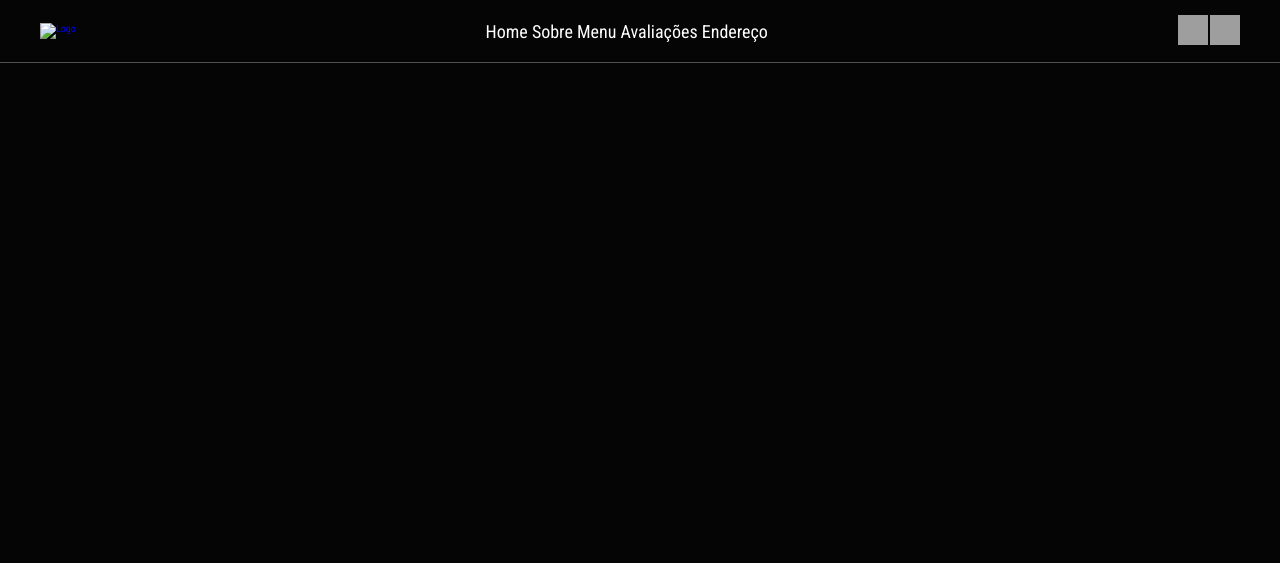
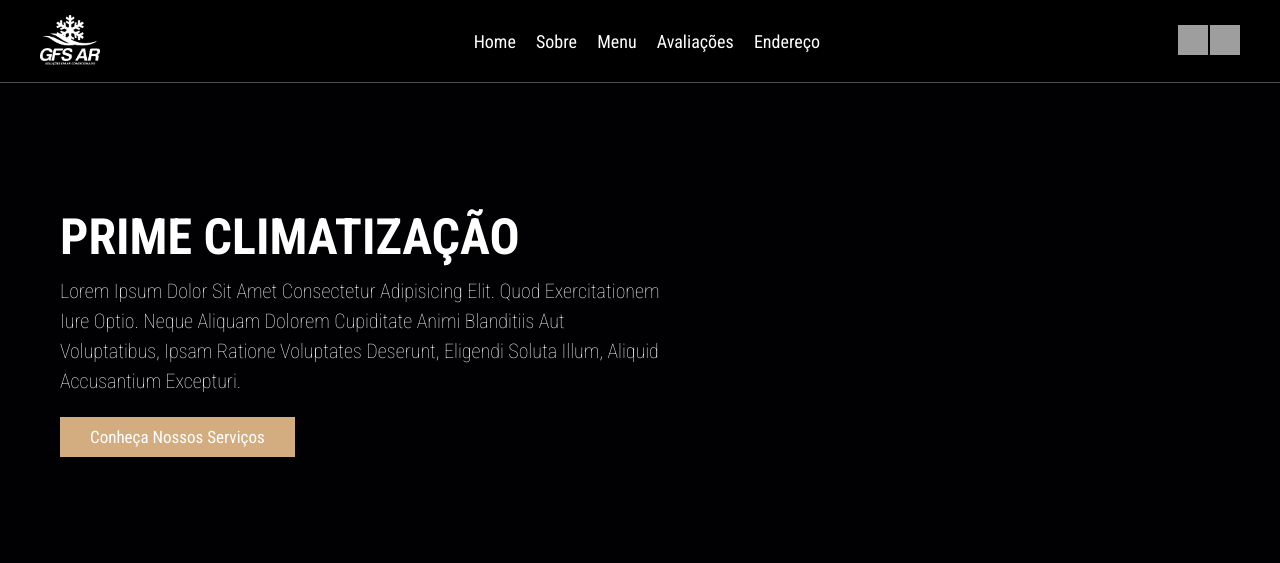
Before and after one commit to 124578158/Sistema-Pai, a plain HTML site: page index.html in a window 1280 px wide. Drawn offline with Linux system fonts and the light colour scheme; grey boxes are pictures that could not be loaded.

Commit message:
novos arquivos adicionados

```diff
--- a/index.html
+++ b/index.html
@@ -4,31 +4,46 @@
     <meta charset="UTF-8" />
     <meta name="viewport" content="width=device-width, initial-scale=1.0" />
     <link rel="stylesheet" href="style.css" />
+
     <link rel="preconnect" href="https://fonts.googleapis.com">
 <link rel="preconnect" href="https://fonts.gstatic.com" crossorigin>
 <link href="https://fonts.googleapis.com/css2?family=Roboto+Condensed:ital,wght@0,100..900;1,100..900&display=swap" rel="stylesheet">
     <title>Prime Climatização</title>
   </head>
   <body>
+
+
     <header class="header">
       <section>
       <a href="#" class="logo">
-        <img src="img/" alt="logo" />
+        <img src="img/LOGO BRANCA FUNDO TRANSPARENTE.png" alt="logo" />
 
         <nav class="navbar">
-          <a hferf="#">     Home </a>
 
-          <a hferf="#"> sobre </a>
+          <a hferf="#">Home </a>
+          <a hferf="#">sobre </a>
           <a hferf="#">Menu </a>
           <a hferf="#">Avaliações   </a>
           <a hferf="#">Endereço </a>
+
         </nav>
         <div class="icons">
-         <img width="30" height="30" src="https://img.icons8.com/ios-filled/50/FFFFFF/search--v1.png" alt="search--v1"/>
+
+          <img width="30" height="30" src="https://img.icons8.com/ios-filled/50/FFFFFF/search--v1.png" alt="search--v1"/>
           <img width="30" height="30" src="https://img.icons8.com/ios-glyphs/30/FFFFFF/shopping-cart--v1.png" alt="shopping-cart--v1"/>
+
         </div>
-     </section>
-      </a>
-    </header>
+   </header>
+
+    <div class="home-container">
+        <section id="#home">
+          <div class="content">
+            <h3>PRIME CLIMATIZAÇÃO </h3>
+            <P>Lorem ipsum dolor sit amet consectetur adipisicing elit. Quod exercitationem iure optio. Neque aliquam dolorem cupiditate animi blanditiis aut voluptatibus, ipsam ratione voluptates deserunt, eligendi soluta illum, aliquid accusantium excepturi.</P>
+            <a href="#" class="btn">Conheça nossos serviços</a>
+            </div>
+
+        </section>
+    </div>
   </body>
 </html>
--- a/style.css
+++ b/style.css
@@ -1,7 +1,7 @@
 :root {
   --main-color: #d3ad7f;
-  --black: #000000;
-  --bg: #000000fa;
+  --black: #13131a;
+  --bg: #010103;
   --border: 0.1rem solid rgba(255, 255, 255, 0.3);
   font-size: 10px;
 }
@@ -13,7 +13,7 @@
   border: none;
   text-decoration: none;
   text-transform: capitalize;
-  transition: 0.2 linear;
+  transition: 0.2s linear;
   font-family: "Roboto Condensed", sans-serif;
 }
 body {
@@ -24,6 +24,10 @@ section {
   padding: 3rem 2rem;
   margin: 0 auto;
   max-width: 1200px;
+}
+.logo img {
+  width: 60px;
+  height: 50px;
 }
 
 .header {
@@ -42,8 +46,8 @@ section {
   padding-bottom: 1.5rem;
 }
 
-.navbar {
-  margin: 0 1 rem;
+.navbar a {
+  margin: 0.8rem;
   font-size: 1.8rem;
   color: #fff;
 }
@@ -54,3 +58,83 @@ section {
   padding-bottom: 0.5rem;
   font-size: 2rem;
 }
+
+.btn {
+  background-color: var(--main-color);
+  color: #fff;
+  padding: 1 3rem;
+  font-size: 1 7rem;
+  cursor: pointer;
+}
+
+.home-container {
+  color: #fff;
+  padding-top: 10rem;
+  max-width: 1200px;
+  margin: 0 auto;
+  padding-left: 2rem; /* ADICIONADO */
+  padding-right: 2rem; /* ADICIONADO */
+}
+.home-container section {
+  display: flex;
+  align-items: center;
+  min-height: 50vh;
+}
+
+.home .content {
+  max-width: 60rem;
+  text-align: left; /* ALTERADO (era center) */
+}
+
+.content {
+  max-width: 60rem;
+  font-size: 40px;
+  text-align: left; /* ADICIONADO */
+}
+
+.content h3 {
+  color: #fff;
+  font-size: 5rem;
+  text-align: left; /* ADICIONADO */
+}
+.content p {
+  color: #fff;
+  font-size: 2rem;
+  font-weight: 100;
+  line-height: 1.5;
+  padding: 1rem 0;
+  text-align: left;
+}
+.icons img:hover {
+  width: 40px;
+  height: 40px;
+}
+
+.btn {
+  background: var(--main-color);
+  color: #fff;
+  padding: 1rem 3rem;
+  font-size: 1.7rem;
+  cursor: pointer;
+  margin-top: 1rem;
+}
+.home-container {
+  background: url("");
+  height: 100vh;
+  text-align: eft;
+  background-position: center;
+  background-size: cover;
+  color: #fff;
+  padding-top: 10rem;
+}
+
+.header {
+  position: fixed;
+  top: 0;
+  left: 0;
+  right: 0;
+  z-index: 99;
+  border-bottom: var(--border);
+  background-color: rgba(0, 0, 0, 0.5); /* Mais transparente */
+  backdrop-filter: blur(10px);
+}
```
Also changed, not shown: img/imagem escura.webp (added), img/imagem.jpeg (added).
